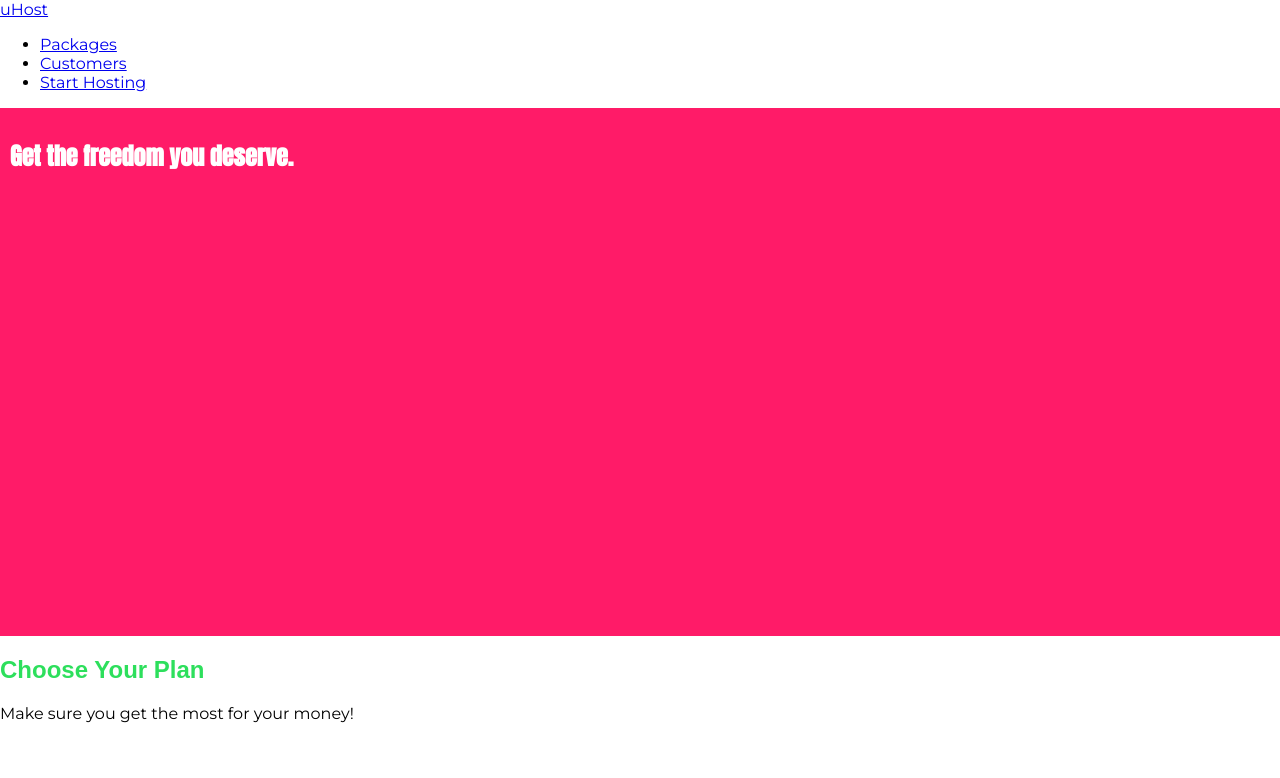
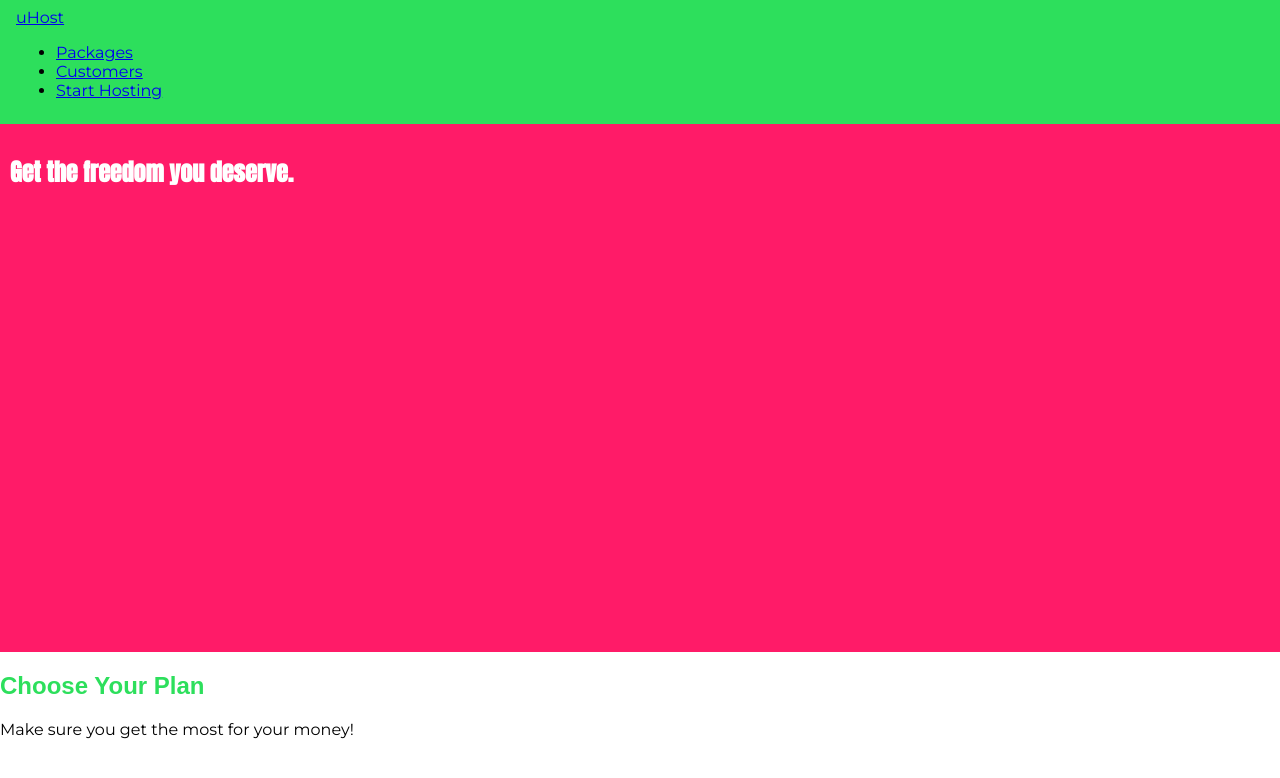
Before and after one commit to HadySalhab/HTML-CSS, a plain HTML site: page index.html in a window 1280 px wide. Drawn offline with Linux system fonts and the light colour scheme.

Commit message:
Adding some style to the header

```diff
--- a/index.html
+++ b/index.html
@@ -12,7 +12,7 @@
 </head>
 
 <body>
-    <header>
+    <header class="main-header">
         <div>
             <a href="index.html">
                 uHost
--- a/main.css
+++ b/main.css
@@ -26,3 +26,9 @@ body{
  h1{
     font-family: sans-serif;
 }
+
+.main-header{
+    background:#2ddf5c;
+    padding:8px 16px;
+    width: 100%;
+}
```
